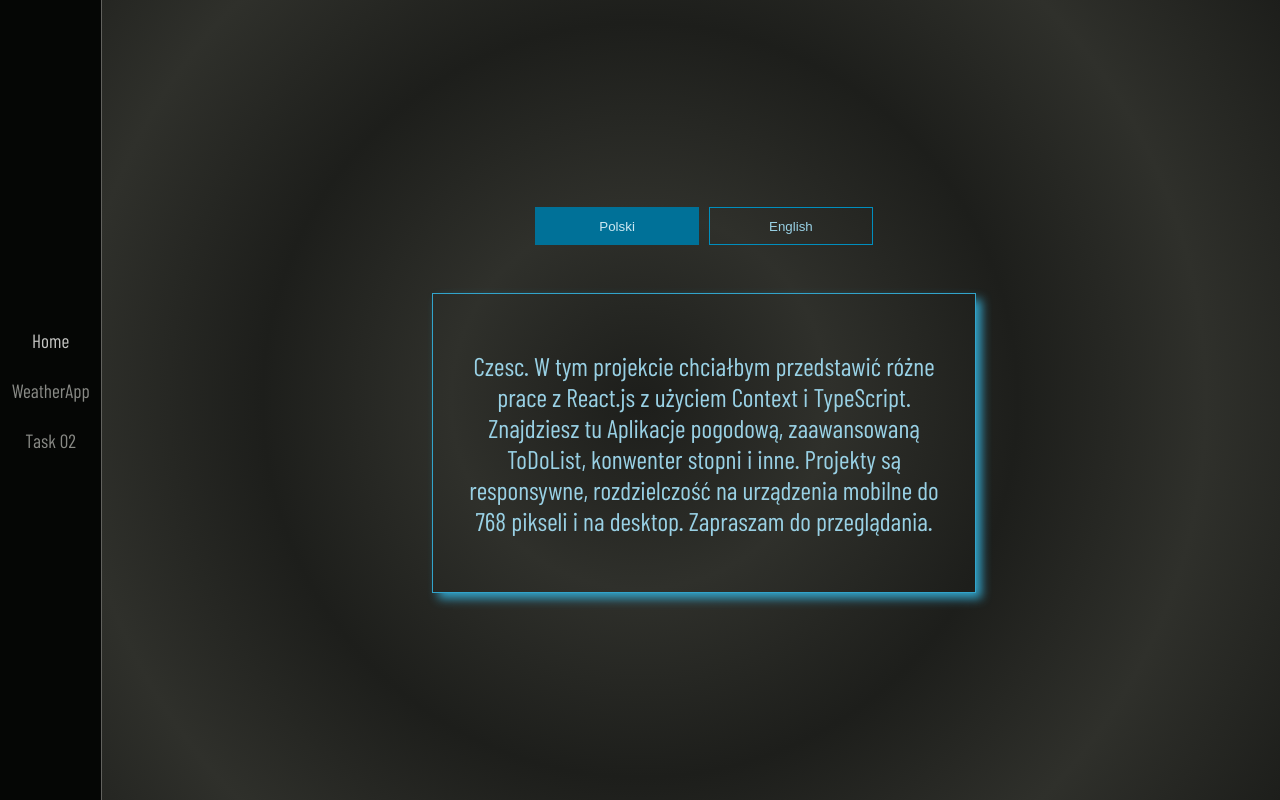
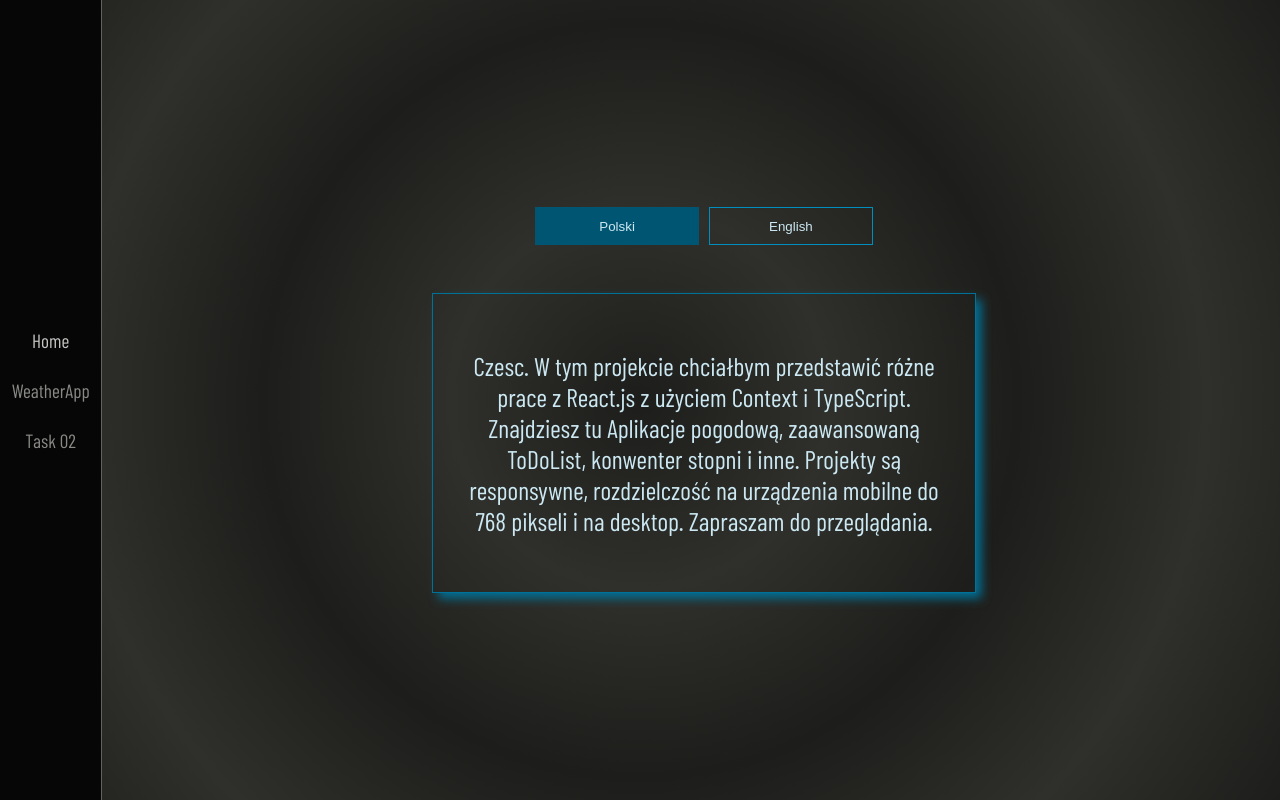
Before and after one commit to Scorpion19702022/01_REACT_VARIOUS_PROJECTS, a React (Create React App) app: page / in a window 1280 px wide. Built offline with nearby package versions, Linux system fonts and the light colour scheme; a web font is replaced by a local one.

Commit message:
change color in component Home

```diff
--- a/src/Components/Home/Home.module.css
+++ b/src/Components/Home/Home.module.css
@@ -53,15 +53,15 @@
 	margin: 0em 0.4em;
 	background: none;
 	border: 0.04em solid var(--color-color05);
-	color: var(--color-color02);
+	color: var(--color-color01);
 	cursor: pointer;
 	transition: all 0.3s ease-in-out;
 }
 
 .btn_pl:hover,
 .btn_en:hover {
-	background-color: var(--color-color03);
-	color: var(--color-color07);
+	background-color: var(--color-color02);
+	color: var(--color-color09);
 }
 
 .btn_pl_active,
@@ -69,8 +69,8 @@
 	width: 20%;
 	padding: 0.4em;
 	margin: 0em 0.4em;
-	background-color: var(--color-color06);
-	border: 0.04em solid var(--color-color06);
+	background-color: var(--color-color07);
+	border: 0.04em solid var(--color-color07);
 	color: var(--color-color01);
 	cursor: pointer;
 	transition: all 0.3s ease-in-out;
@@ -82,13 +82,13 @@
 	padding: 1.4em;
 	display: flex;
 	align-items: center;
-	border: 0.04em solid var(--color-color04);
+	border: 0.04em solid var(--color-color06);
 	text-align: center;
-	box-shadow: 0.4em 0.4em 0.6em var(--color-color04);
+	box-shadow: 0.4em 0.4em 0.6em var(--color-color06);
 }
 
 .text {
-	color: var(--color-color02);
+	color: var(--color-color01);
 	font-size: 1.4em;
 }
 
@@ -108,15 +108,15 @@
 		margin: 0em 0.4em;
 		background: none;
 		border: 0.04em solid var(--color-color05);
-		color: var(--color-color02);
+		color: var(--color-color01);
 		cursor: pointer;
 		transition: all 0.3s ease-in-out;
 	}
 
 	.btn_pl:hover,
 	.btn_en:hover {
-		background-color: var(--color-color03);
-		color: var(--color-color07);
+		background-color: var(--color-color02);
+		color: var(--color-color09);
 	}
 
 	.btn_pl_active,
@@ -124,8 +124,8 @@
 		width: 15%;
 		padding: 0.8em;
 		margin: 0em 0.4em;
-		background-color: var(--color-color06);
-		border: 0.04em solid var(--color-color06);
+		background-color: var(--color-color07);
+		border: 0.04em solid var(--color-color07);
 		color: var(--color-color01);
 		cursor: pointer;
 		transition: all 0.3s ease-in-out;
@@ -135,13 +135,13 @@
 		width: 50%;
 		height: 300px;
 		padding: 1.4em;
-		border: 0.04em solid var(--color-color04);
+		border: 0.04em solid var(--color-color06);
 		text-align: center;
-		box-shadow: 0.4em 0.4em 0.6em var(--color-color04);
+		box-shadow: 0.4em 0.4em 0.6em var(--color-color06);
 	}
 
 	.text {
-		color: var(--color-color02);
+		color: var(--color-color01);
 		font-size: 1.6em;
 	}
 }
--- a/src/Components/NavBar/NavBar.module.css
+++ b/src/Components/NavBar/NavBar.module.css
@@ -7,15 +7,15 @@
 	--color-dark06: #2f302b;
 	--color-dark07: #1d1e1b;
 	--color-dark08: #050605;
-	--color-blue01: #cce8f2;
-	--color-blue02: #99d1e5;
-	--color-blue03: #66bbd8;
-	--color-blue04: #32a4cb;
-	--color-blue05: #008ebe;
-	--color-blue06: #007198;
-	--color-blue07: #005572;
-	--color-blue08: #00384c;
-	--color-blue09: #001c26;
+	--color-color01: #cce8f2;
+	--color-color02: #99d1e5;
+	--color-color03: #66bbd8;
+	--color-color04: #32a4cb;
+	--color-color05: #008ebe;
+	--color-color06: #007198;
+	--color-color07: #005572;
+	--color-color08: #00384c;
+	--color-color09: #001c26;
 }
 
 .nav {
@@ -116,7 +116,7 @@ a {
 	color: var(--color-dark03);
 }
 .link:hover {
-	color: var(--color-blue02);
+	color: var(--color-color02);
 	border-bottom: 0.04em solid var(--color-dark02);
 }
 
```
